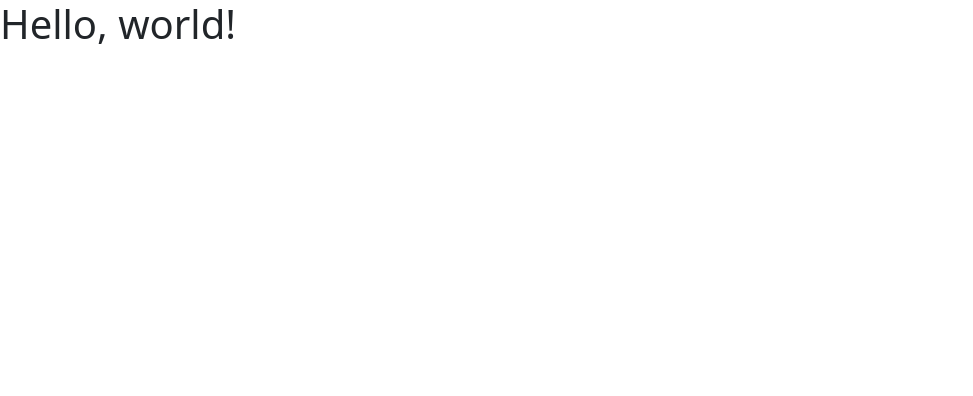
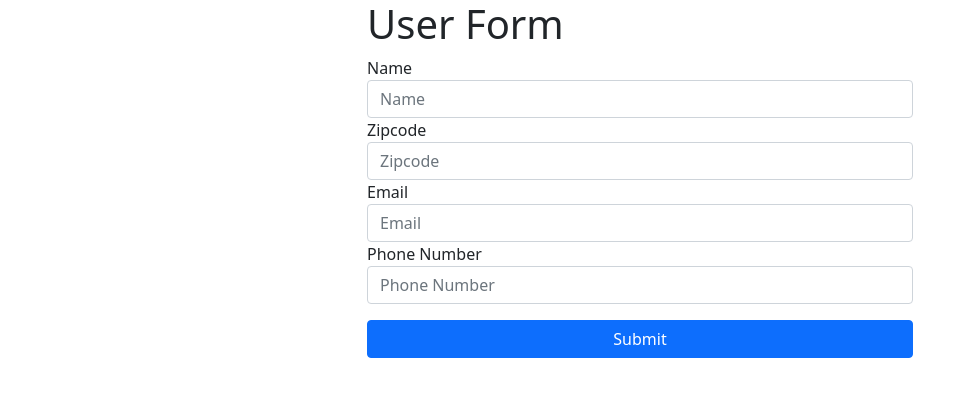
Before and after one commit to mikiyas-girma/MyJSLearningJourney, a plain HTML site: page User Form/index.html in a window 1280 px wide. Shown: the whole page, without its empty margins (0-973 px from the left). Drawn offline with nearby package versions, Linux system fonts and the light colour scheme.

Commit message:
created simple UI for the form using bootstrap 5.0.2

```diff
--- a/User Form/index.html
+++ b/User Form/index.html
@@ -8,20 +8,61 @@
     <!-- Bootstrap CSS -->
     <link href="https://cdn.jsdelivr.net/npm/bootstrap@5.0.2/dist/css/bootstrap.min.css" rel="stylesheet" integrity="sha384-EVSTQN3/azprG1Anm3QDgpJLIm9Nao0Yz1ztcQTwFspd3yD65VohhpuuCOmLASjC" crossorigin="anonymous">
 
-    <title>Hello, world!</title>
+    <title>User Form</title>
   </head>
   <body>
-    <h1>Hello, world!</h1>
+    <div class="container">
+      <div class="row">
+        <div class="col-md-6 mx-auto">
+          <h1>User Form</h1>
+          <form>
+            <div class="form-group">
+              <label>Name</label>
+              <input type="text" class="form-control" id="name" placeholder="Name">
+              <div class="invalid-feedback">
+                Name must be between 2 and 10 characters
+              </div>
+            </div>
+            <div class="form-group">
+              <label>Zipcode</label>
+              <input type="text" class="form-control" id="zip" placeholder="Zipcode">
+              <div class="invalid-feedback">
+                Enter a valid zipcode
+              </div>
+            </div>
+            <div class="form-group">
+              <label>Email</label>
+              <input type="text" class="form-control" id="email" placeholder="Email">
+              <div class="invalid-feedback">
+                Enter a valid email
+              </div>
+            </div>
+            <div class="form-group">
+              <label>Phone Number</label>
+              <input type="text" class="form-control" id="phone" placeholder="Phone Number">
+              <div class="invalid-feedback">
+               Enter a valid phone
+              </div>
+            </div>
+            <div class="d-grid mt-3"><input type="submit" value="Submit" class="btn btn-primary">
+            </div>
+          </form>
 
-    <!-- Optional JavaScript; choose one of the two! -->
+        </div>
+      </div>
+    </div>
 
-    <!-- Option 1: Bootstrap Bundle with Popper -->
-    <script src="https://cdn.jsdelivr.net/npm/bootstrap@5.0.2/dist/js/bootstrap.bundle.min.js" integrity="sha384-MrcW6ZMFYlzcLA8Nl+NtUVF0sA7MsXsP1UyJoMp4YLEuNSfAP+JcXn/tWtIaxVXM" crossorigin="anonymous"></script>
+
+
+
+
+
+
 
     <!-- Option 2: Separate Popper and Bootstrap JS -->
-    <!--
+
     <script src="https://cdn.jsdelivr.net/npm/@popperjs/core@2.9.2/dist/umd/popper.min.js" integrity="sha384-IQsoLXl5PILFhosVNubq5LC7Qb9DXgDA9i+tQ8Zj3iwWAwPtgFTxbJ8NT4GN1R8p" crossorigin="anonymous"></script>
     <script src="https://cdn.jsdelivr.net/npm/bootstrap@5.0.2/dist/js/bootstrap.min.js" integrity="sha384-cVKIPhGWiC2Al4u+LWgxfKTRIcfu0JTxR+EQDz/bgldoEyl4H0zUF0QKbrJ0EcQF" crossorigin="anonymous"></script>
-    -->
+
   </body>
 </html>
```
